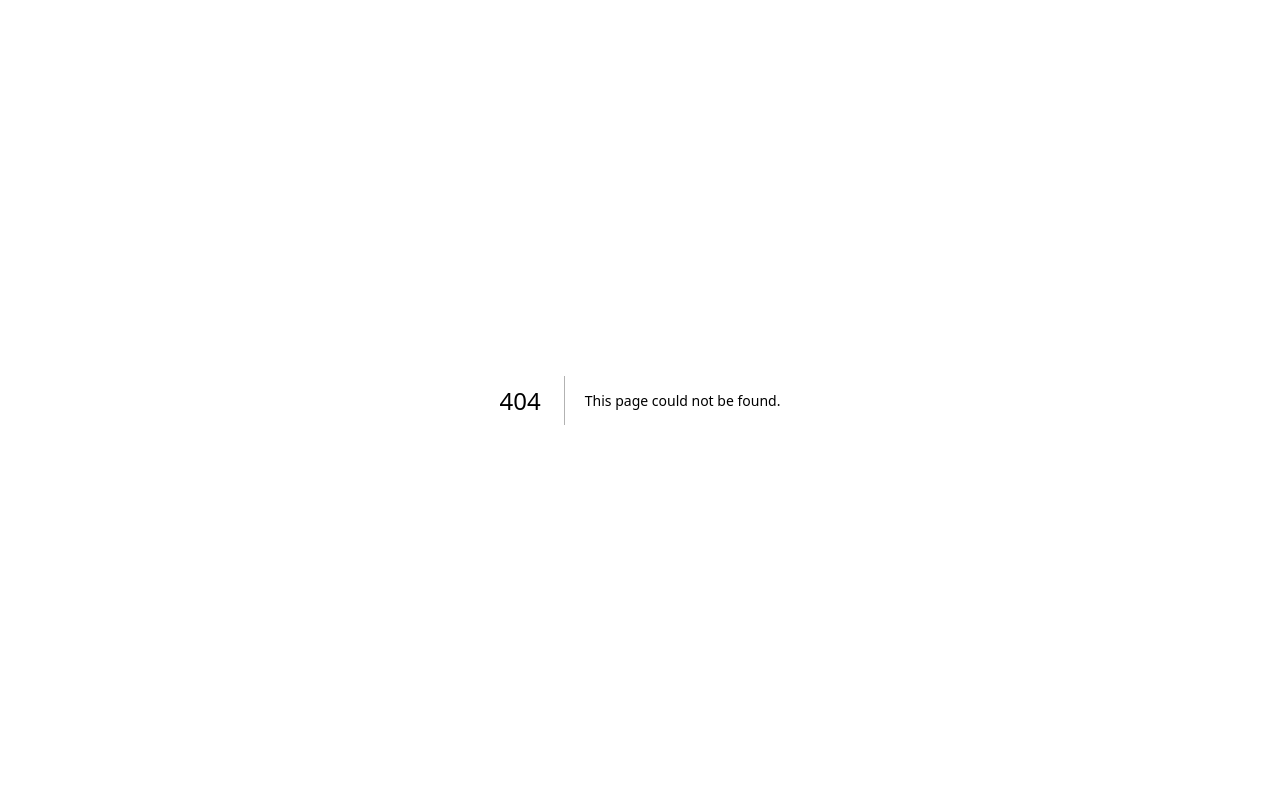
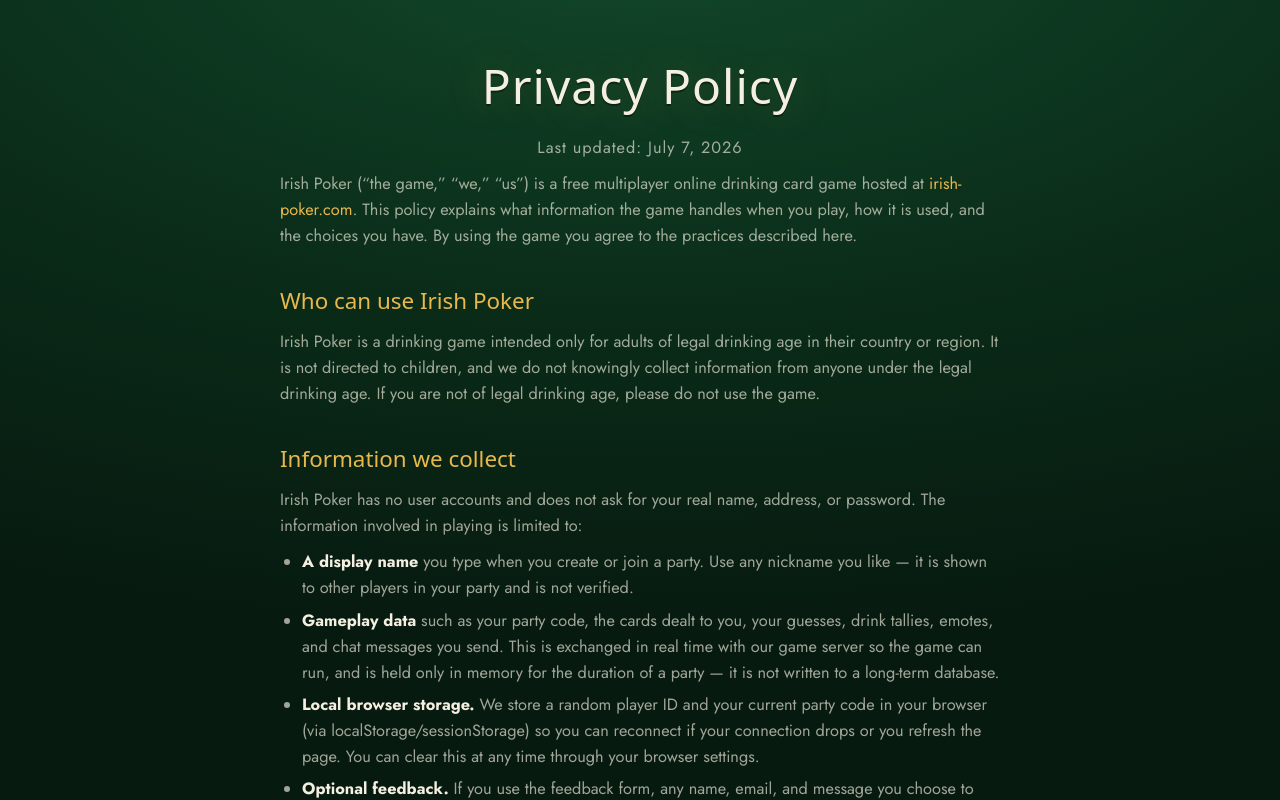
Before and after one commit to dcrame2/irish-poker, a Next.js app: page /privacy in a window 1280 px wide. Before the commit this address had no page. Built offline with nearby package versions, Linux system fonts and the light colour scheme; a web font is replaced by a local one.

Commit message:
feat: privacy policy

```diff
--- /dev/null
+++ b/src/pages/privacy.tsx
@@ -0,0 +1,252 @@
+import Head from "next/head";
+import Link from "next/link";
+import styled from "styled-components";
+import { theme, mq } from "@/styles/theme";
+import { DisplayTitle } from "../../components/ui/shared";
+
+const LAST_UPDATED = "July 7, 2026";
+const CONTACT_EMAIL = "dcrame2@gmail.com";
+
+const Page = styled.main`
+  min-height: 100dvh;
+  display: flex;
+  flex-direction: column;
+  align-items: center;
+  padding: 48px 20px 80px;
+  position: relative;
+  z-index: 1;
+`;
+
+const Article = styled.article`
+  width: min(720px, 100%);
+  color: ${theme.cream};
+  line-height: 1.6;
+
+  h1 {
+    font-size: clamp(2rem, 6vw, 3rem);
+    text-align: center;
+    margin-bottom: 8px;
+  }
+
+  h2 {
+    font-family: ${theme.fontDisplay};
+    font-weight: 400;
+    color: ${theme.gold};
+    font-size: 1.4rem;
+    margin: 34px 0 10px;
+  }
+
+  p,
+  li {
+    color: ${theme.creamDim};
+    font-size: 1.02rem;
+  }
+
+  p {
+    margin: 10px 0;
+  }
+
+  ul {
+    margin: 10px 0 10px 22px;
+    display: flex;
+    flex-direction: column;
+    gap: 6px;
+  }
+
+  a {
+    color: ${theme.gold};
+    text-underline-offset: 3px;
+  }
+
+  strong {
+    color: ${theme.cream};
+  }
+
+  @media ${mq.mobile} {
+    h2 {
+      font-size: 1.25rem;
+    }
+  }
+`;
+
+const Updated = styled.p`
+  text-align: center;
+  color: ${theme.creamDim};
+  font-size: 0.9rem;
+  letter-spacing: 0.06em;
+  margin-bottom: 8px;
+`;
+
+const BackLink = styled(Link)`
+  display: inline-block;
+  margin: 28px 0 8px;
+  color: ${theme.gold};
+  font-weight: 600;
+  text-decoration: none;
+
+  &:hover {
+    text-decoration: underline;
+  }
+`;
+
+export default function Privacy() {
+  return (
+    <>
+      <Head>
+        <title>Privacy Policy — Irish Poker</title>
+        <meta
+          name="description"
+          content="Privacy Policy for Irish Poker, the online multiplayer drinking card game — what data we collect, how cookies and advertising work, and how to contact us."
+        />
+        <meta
+          name="viewport"
+          content="width=device-width, initial-scale=1, viewport-fit=cover"
+        />
+        <meta name="theme-color" content="#071a10" />
+        <link rel="icon" href="favicon.ico" />
+      </Head>
+
+      <Page>
+        <Article>
+          <DisplayTitle as="h1">Privacy Policy</DisplayTitle>
+          <Updated>Last updated: {LAST_UPDATED}</Updated>
+
+          <p>
+            Irish Poker (&ldquo;the game,&rdquo; &ldquo;we,&rdquo;
+            &ldquo;us&rdquo;) is a free multiplayer online drinking card game
+            hosted at{" "}
+            <a href="https://irish-poker.com">irish-poker.com</a>. This policy
+            explains what information the game handles when you play, how it is
+            used, and the choices you have. By using the game you agree to the
+            practices described here.
+          </p>
+
+          <h2>Who can use Irish Poker</h2>
+          <p>
+            Irish Poker is a drinking game intended only for adults of legal
+            drinking age in their country or region. It is not directed to
+            children, and we do not knowingly collect information from anyone
+            under the legal drinking age. If you are not of legal drinking age,
+            please do not use the game.
+          </p>
+
+          <h2>Information we collect</h2>
+          <p>
+            Irish Poker has no user accounts and does not ask for your real
+            name, address, or password. The information involved in playing is
+            limited to:
+          </p>
+          <ul>
+            <li>
+              <strong>A display name</strong> you type when you create or join a
+              party. Use any nickname you like — it is shown to other players in
+              your party and is not verified.
+            </li>
+            <li>
+              <strong>Gameplay data</strong> such as your party code, the cards
+              dealt to you, your guesses, drink tallies, emotes, and chat
+              messages you send. This is exchanged in real time with our game
+              server so the game can run, and is held only in memory for the
+              duration of a party — it is not written to a long-term database.
+            </li>
+            <li>
+              <strong>Local browser storage.</strong> We store a random player
+              ID and your current party code in your browser (via
+              localStorage/sessionStorage) so you can reconnect if your
+              connection drops or you refresh the page. You can clear this at any
+              time through your browser settings.
+            </li>
+            <li>
+              <strong>Optional feedback.</strong> If you use the feedback form,
+              any name, email, and message you choose to enter are emailed to us
+              so we can read and reply. All fields are optional except the
+              message.
+            </li>
+          </ul>
+
+          <h2>Cookies, analytics, and advertising</h2>
+          <p>
+            Irish Poker uses Google Analytics to understand how the game is used
+            (for example, how many people start a party), which sets cookies to
+            measure traffic in aggregate.
+          </p>
+          <p>
+            We also display advertising through <strong>Google AdSense</strong>.
+            Third-party vendors, including Google, use cookies to serve ads
+            based on your prior visits to this and other websites. Google&rsquo;s
+            use of advertising cookies enables it and its partners to serve ads
+            to you based on your visit to Irish Poker and/or other sites on the
+            internet.
+          </p>
+          <p>You can control this advertising:</p>
+          <ul>
+            <li>
+              Opt out of personalized advertising by visiting{" "}
+              <a href="https://www.google.com/settings/ads" target="_blank" rel="noopener noreferrer">
+                Google Ads Settings
+              </a>
+              .
+            </li>
+            <li>
+              Opt out of a third-party vendor&rsquo;s use of cookies for
+              personalized advertising at{" "}
+              <a href="https://www.aboutads.info/choices/" target="_blank" rel="noopener noreferrer">
+                aboutads.info/choices
+              </a>
+              .
+            </li>
+            <li>
+              Learn how Google uses information from sites that use its services
+              at{" "}
+              <a href="https://policies.google.com/technologies/partner-sites" target="_blank" rel="noopener noreferrer">
+                policies.google.com/technologies/partner-sites
+              </a>
+              .
+            </li>
+          </ul>
+
+          <h2>How we use information</h2>
+          <p>
+            We use the information above only to run the game (dealing cards,
+            keeping score, syncing players, letting you reconnect), to show and
+            measure ads that keep the game free, to understand usage in
+            aggregate, and to respond to feedback you send us. We do not sell
+            your personal information.
+          </p>
+
+          <h2>Data retention</h2>
+          <p>
+            Live gameplay data exists only while a party is active and is
+            discarded when the party ends or everyone leaves. Feedback emails
+            remain in our inbox until we no longer need them. Cookies set by
+            Google Analytics and AdSense are governed by Google&rsquo;s own
+            retention policies.
+          </p>
+
+          <h2>Your choices</h2>
+          <p>
+            You can play with any nickname, decline ad personalization using the
+            links above, clear the game&rsquo;s local storage and cookies in your
+            browser, or simply stop using the game at any time. To request that
+            we delete a feedback email you sent us, contact us at the address
+            below.
+          </p>
+
+          <h2>Changes to this policy</h2>
+          <p>
+            We may update this policy from time to time. When we do, we will
+            revise the &ldquo;Last updated&rdquo; date at the top of this page.
+          </p>
+
+          <h2>Contact</h2>
+          <p>
+            Questions about this policy? Email{" "}
+            <a href={`mailto:${CONTACT_EMAIL}`}>{CONTACT_EMAIL}</a>.
+          </p>
+
+          <BackLink href="/">← Back to the game</BackLink>
+        </Article>
+      </Page>
+    </>
+  );
+}
```
Also changed, not shown: components/Landing/Index.tsx (+25 -2 lines), components/Menu/Index.tsx (+17 -0 lines).
